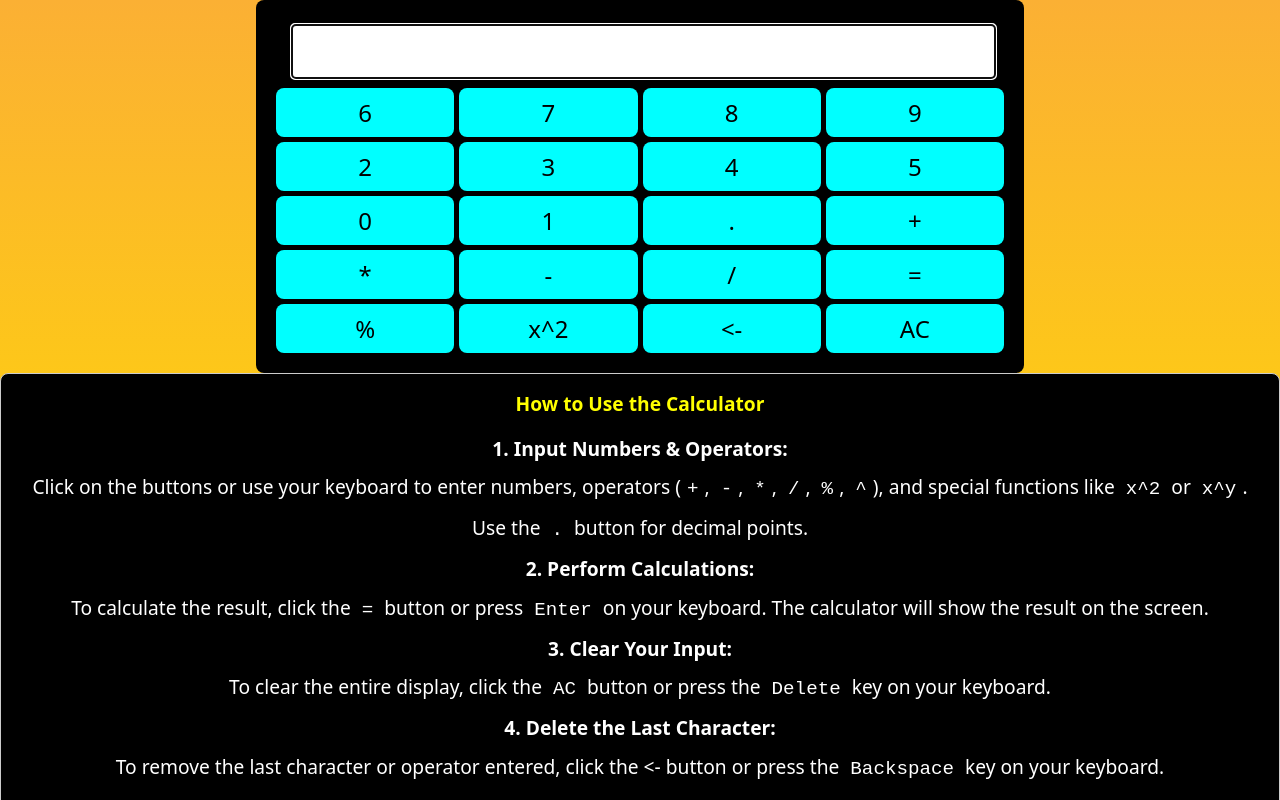
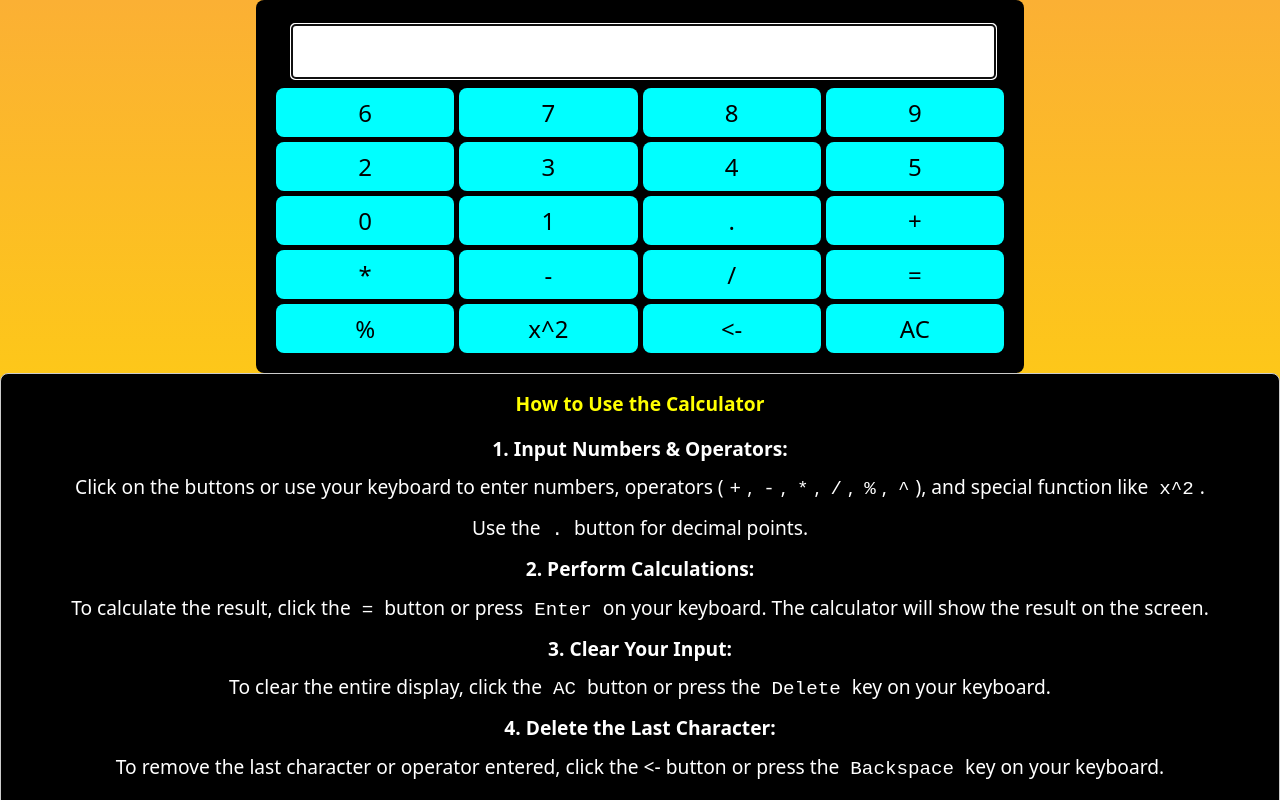
Before and after one commit to Thunder2312/calculator-js, a React (Vite) app: page / in a window 1280 px wide. Shown: the top 800 px of the page. Built offline with nearby package versions, Linux system fonts and the light colour scheme.

Commit message:
Update index.jsx

```diff
--- a/src/components/Instructions/index.jsx
+++ b/src/components/Instructions/index.jsx
@@ -6,7 +6,7 @@ const Instructions = () => {
     <div className="instructions">
       <h2>How to Use the Calculator</h2>
       <p><strong>1. Input Numbers & Operators:</strong></p>
-      <p>Click on the buttons or use your keyboard to enter numbers, operators (<code>+</code>, <code>-</code>, <code>*</code>, <code>/</code>, <code>%</code>, <code>^</code>), and special functions like <code>x^2</code> or <code>x^y</code>.</p>
+      <p>Click on the buttons or use your keyboard to enter numbers, operators (<code>+</code>, <code>-</code>, <code>*</code>, <code>/</code>, <code>%</code>, <code>^</code>), and special function like <code>x^2</code>.</p>
       <p>Use the <code>.</code> button for decimal points.</p>
 
       <p><strong>2. Perform Calculations:</strong></p>
```
